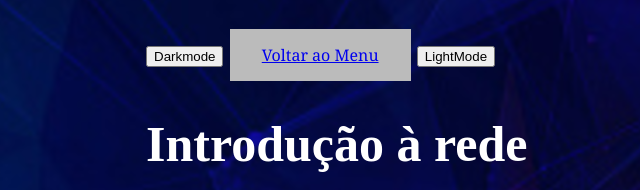
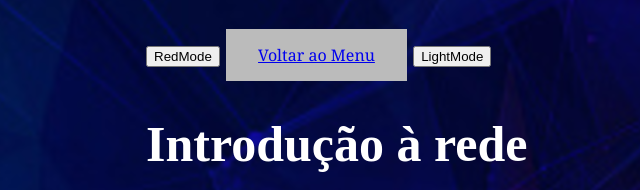
Before and after one commit to asolipa0/Modulo-3, a plain HTML site: page Introdução à rede.html in a window 1280 px wide. Shown: the part 281-471 px from the top of the page, 79-719 px from the left. Drawn offline with Linux system fonts and the light colour scheme.

Commit message:
Update Introdução à rede.html

```diff
--- a/Introdução à rede.html
+++ b/Introdução à rede.html
@@ -39,7 +39,7 @@
         </style>
         </head>
             <h3 id="DarkModetext"></h3>
-            <button onclick="darkMode()">Darkmode</button>
+            <button onclick="darkMode()">RedMode</button>
             <button id="backButton"> <a href="./index.html" >Voltar ao Menu</a></button>
             <button onclick="lightMode()">LightMode</button>
             <script>
```
